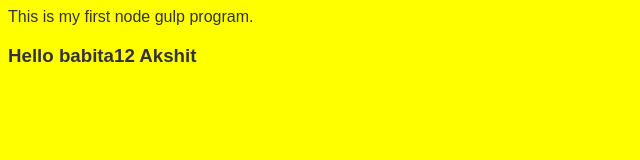
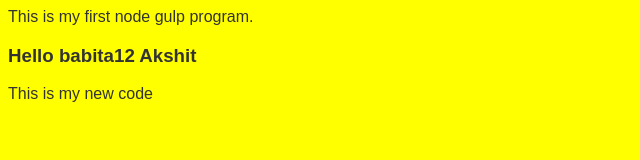
Before and after one commit to Front-End-Technology/NodeGulpProgram1, a website: page app/index.html in a window 1280 px wide. Shown: the whole page, without its empty margins (0-640 px from the left). Drawn offline with nearby package versions, Linux system fonts and the light colour scheme; files that its build step writes are made by us from their sources.

Commit message:
Modified to fix defect 760

```diff
--- a/app/index.html
+++ b/app/index.html
@@ -15,5 +15,9 @@
 <body>
 	<h1>This is my first node gulp program. </h1>
 	<h3> Hello babita12 Akshit</h3>
+
+	<div>
+	<h1>This is my new code</h1>
+	</div>
 </body>
 </html>
```
